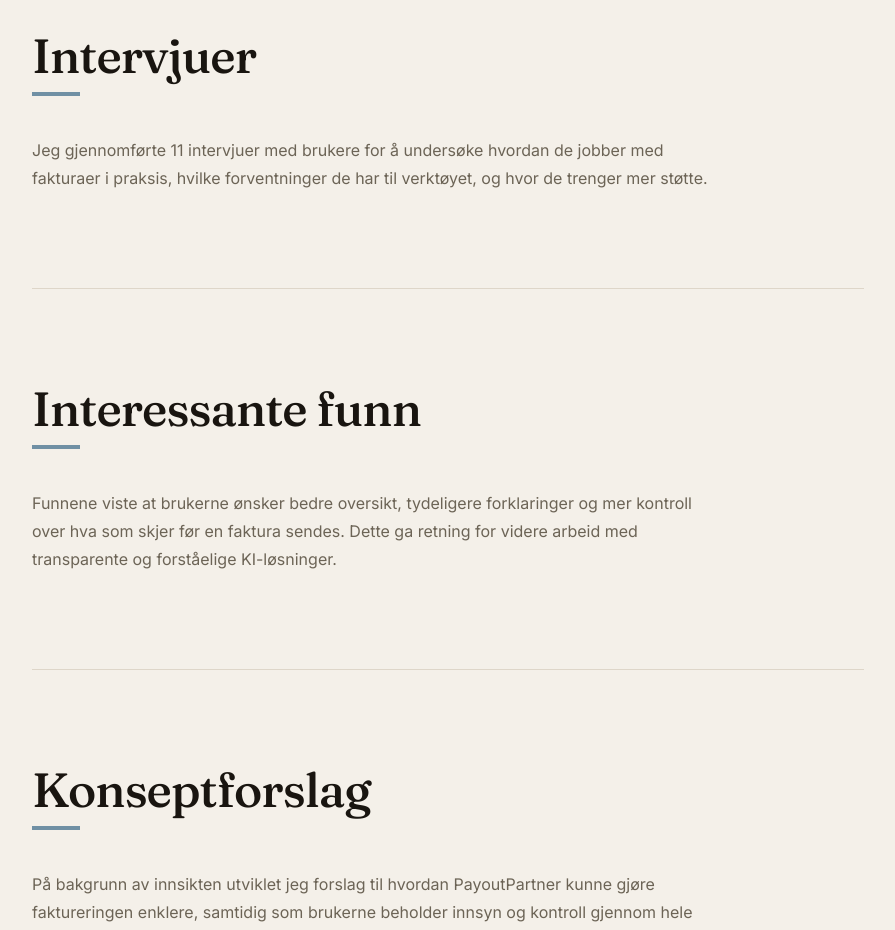
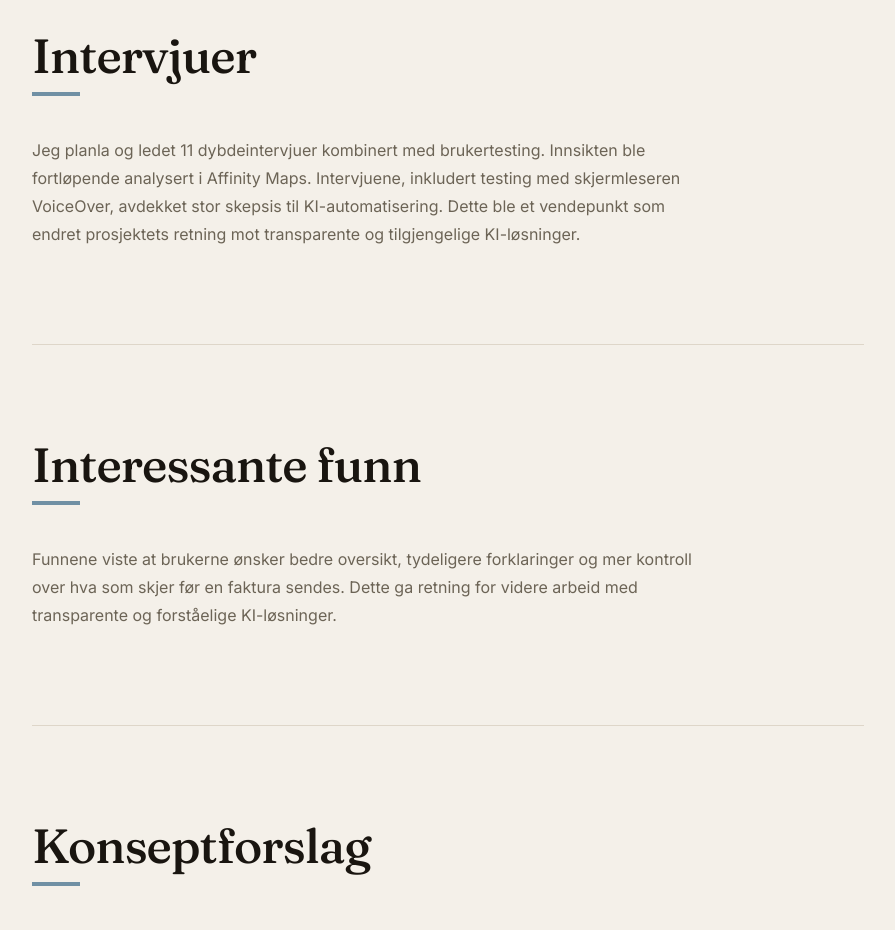
Before and after one commit to selmabk4/portfolio, a React (Vite) app: page /prosjekter/payoutpartner in a window 1280 px wide. Shown: the part 2800-3730 px from the top of the page, without its empty margins (192-1087 px from the left). Built offline with nearby package versions, Linux system fonts and the light colour scheme.

Commit message:
Clarify research findings and project direction

```diff
--- a/client/components/ProjectDetail.tsx
+++ b/client/components/ProjectDetail.tsx
@@ -612,7 +612,7 @@ export default function ProjectDetail({ project }: { project: ProjectDetailData
               </p>
               <div className="h-1 w-12 bg-primary" />
               <p className="mt-10 max-w-[680px] text-sm leading-7 text-muted-foreground sm:text-base">
-                Jeg gjennomførte 11 intervjuer med brukere for å undersøke hvordan de jobber med fakturaer i praksis, hvilke forventninger de har til verktøyet, og hvor de trenger mer støtte.
+                Jeg planla og ledet 11 dybdeintervjuer kombinert med brukertesting. Innsikten ble fortløpende analysert i Affinity Maps. Intervjuene, inkludert testing med skjermleseren VoiceOver, avdekket stor skepsis til KI-automatisering. Dette ble et vendepunkt som endret prosjektets retning mot transparente og tilgjengelige KI-løsninger.
               </p>
             </section>
 
```
